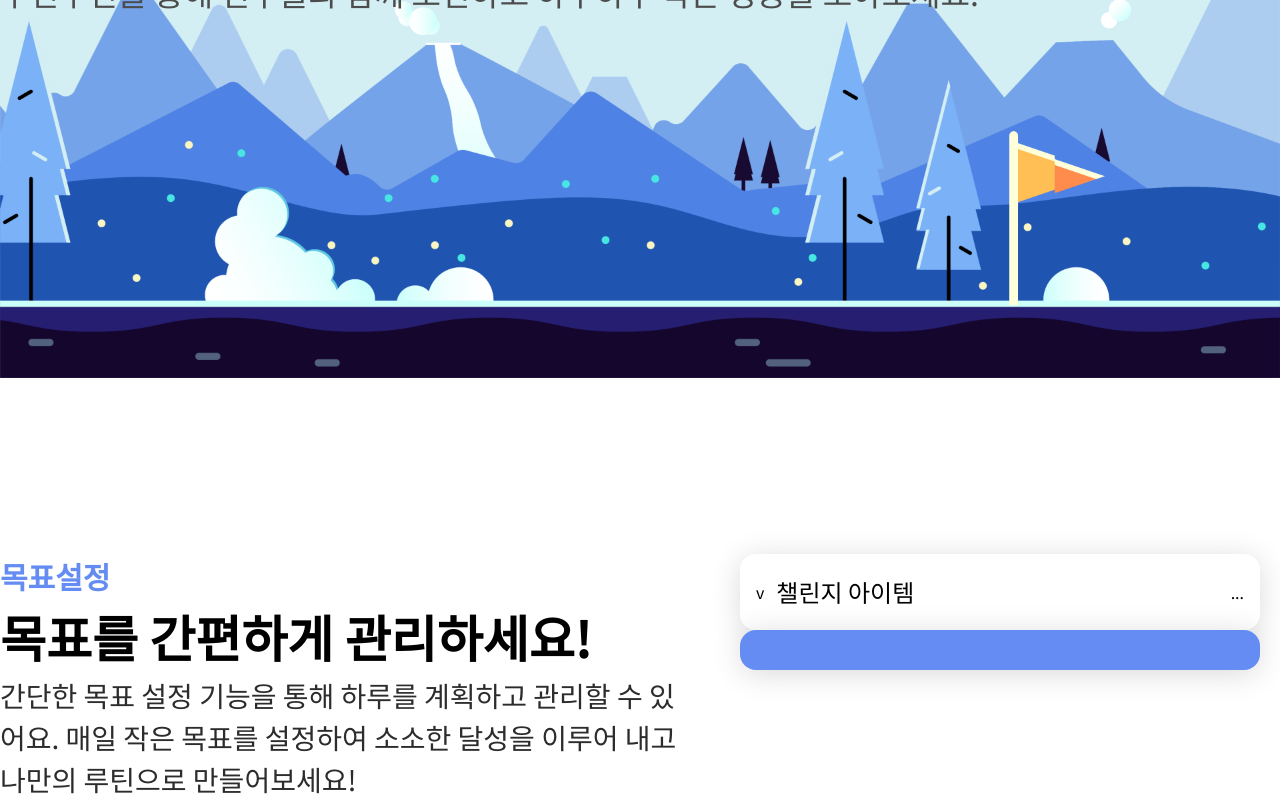
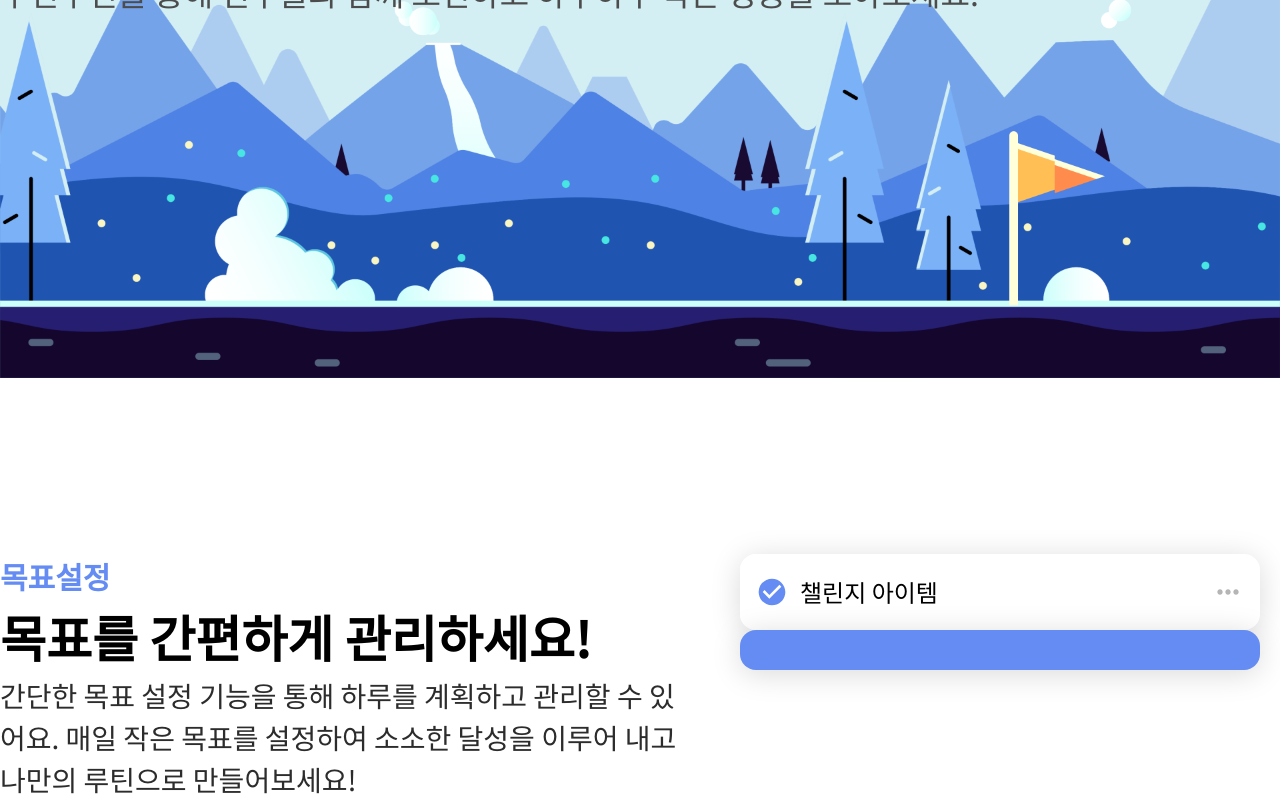
Before and after one commit to DoRun-DoRun/DoRun-Web, a Next.js app: page / in a window 1280 px wide. Shown: the part 422-1222 px from the top of the page. Built offline with nearby package versions, Linux system fonts and the light colour scheme.

Commit message:
Feat - icon 적용

```diff
--- a/src/app/page.tsx
+++ b/src/app/page.tsx
@@ -3,6 +3,8 @@ import headerImg from '/public/images/web_header_1.png';
 import appleLogo from '/public/images/apple_store_logo.png';
 import playStoreLogo from '/public/images/play_store_logo.png';
 import Link from 'next/link';
+import { MdCheckCircle } from 'react-icons/md';
+import { MdMoreHoriz } from 'react-icons/md';
 
 export default function Home() {
   return (
@@ -56,9 +58,9 @@ export default function Home() {
             </div>
             <div>
               <div className="gap-3 w-130 bg-glass01 py-5 px-4 flex justify-start items-center rounded-2xl shadow-glass">
-                <div>v</div>
+                <MdCheckCircle size="32" color="#648CF3" />
                 <p className="text-24 font-medium flex-1">챌린지 아이템</p>
-                <div>...</div>
+                <MdMoreHoriz size="32" color="#B5B5B5" />
               </div>
               <div className="w-130 bg-primary-1 py-5 px-4 flex rounded-2xl shadow-glass"></div>
             </div>
```
Also changed, not shown: package.json (+5 -4 lines), 1 other file (tests, documents, lock files or other folders).
